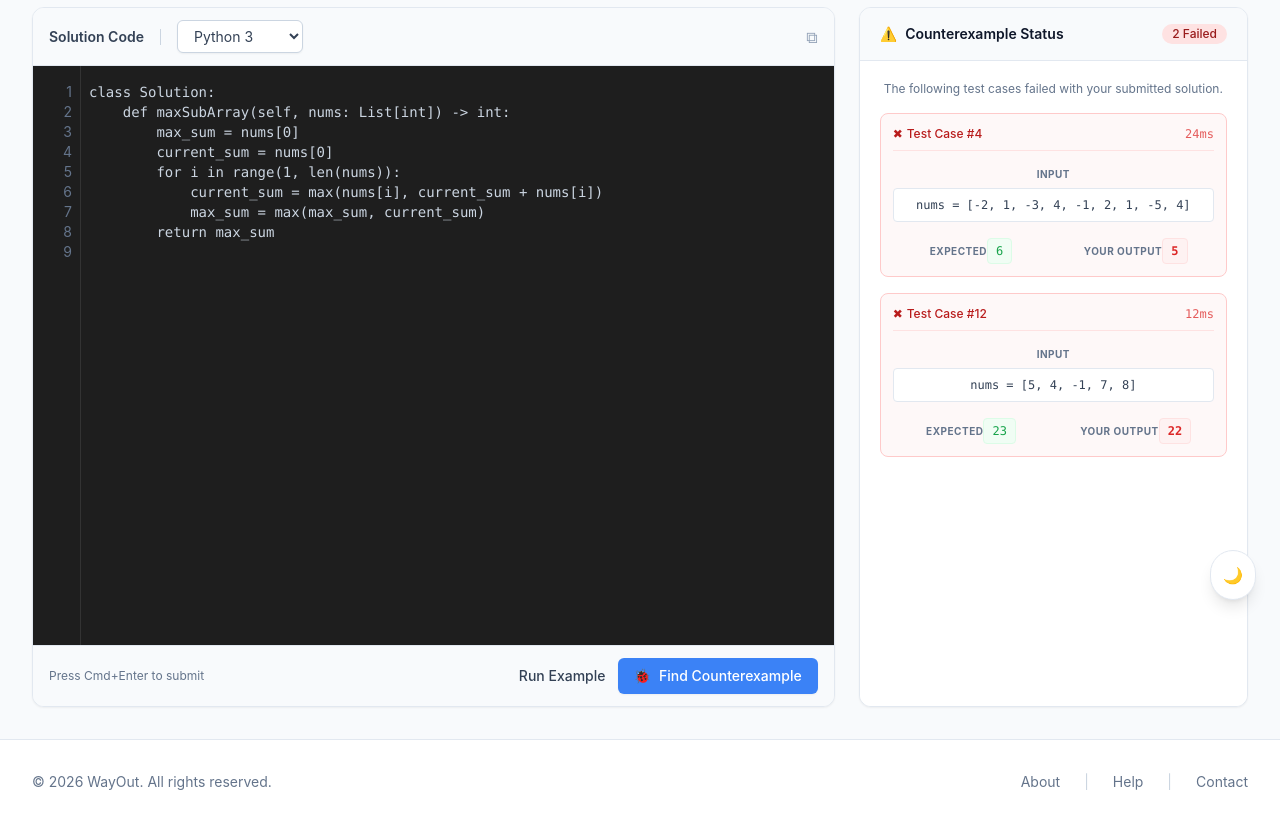
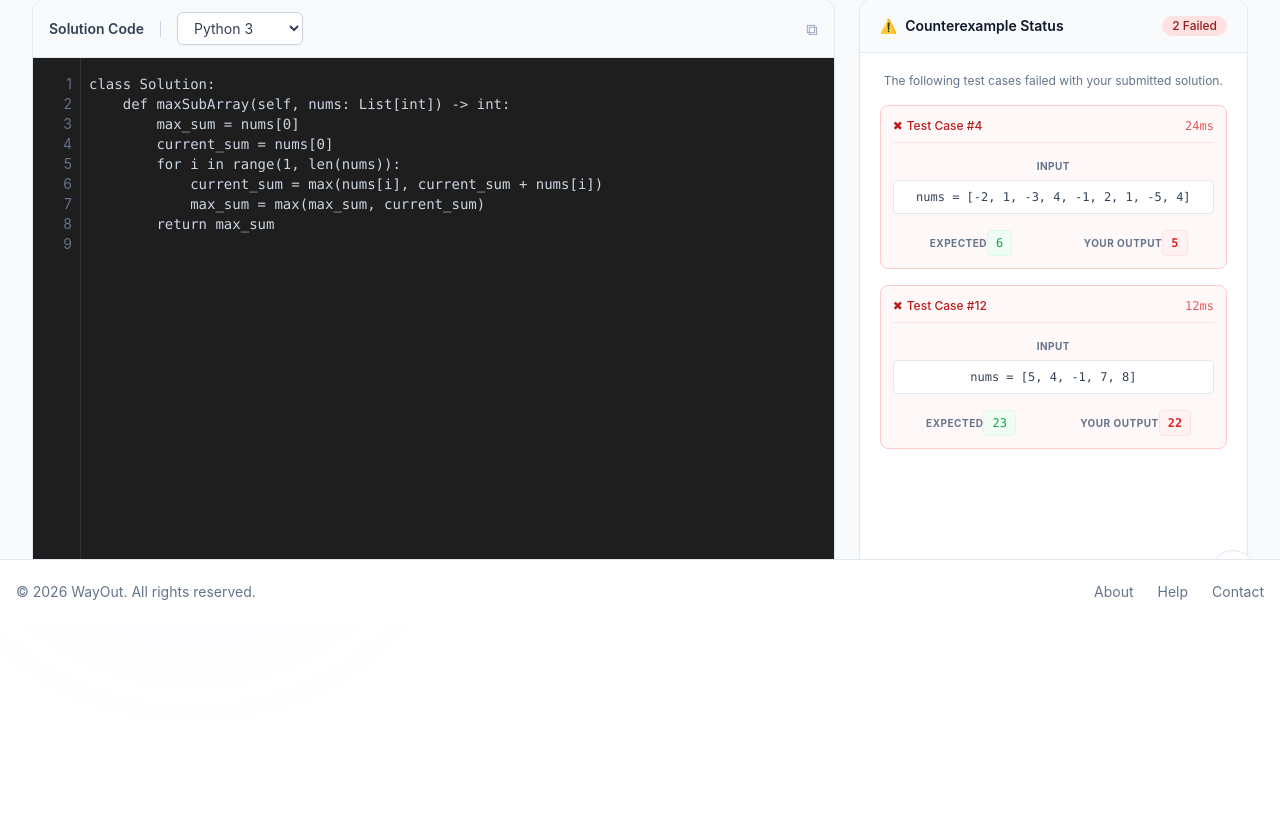
Before and after one commit to team-dopamine/wayout-web, a React (Create React App) app: page /counter-example in a window 1280 px wide. Shown: the part 176-1000 px from the top of the page. After the commit the page ends 800 px from the top, so only its background shows below. Built offline with nearby package versions, Linux system fonts and the light colour scheme.

Commit message:
fix: footer를 스크롤과 무관하게 화면 하단에 고정

```diff
--- a/src/components/counterexample/FooterLinks.tsx
+++ b/src/components/counterexample/FooterLinks.tsx
@@ -7,28 +7,14 @@ type Props = {
 
 export default function FooterLinks({ onAbout, onHelp, onContact }: Props) {
   return (
-    <footer className="border-t border-slate-200 bg-white py-8 dark:border-slate-700 dark:bg-slate-800">
-      <div className="mx-auto flex max-w-7xl flex-col items-center justify-between gap-4 px-4 sm:px-6 md:flex-row lg:px-8">
-        <span className="text-sm text-slate-500 dark:text-slate-400">
-          © 2026 WayOut. All rights reserved.
-        </span>
+    <footer className="fixed bottom-0 left-0 z-[9999] w-full border-t border-slate-200 bg-white dark:bg-slate-800">
+      <div className="mx-auto flex h-16 max-w-7xl items-center justify-between px-4">
+        <span className="text-sm text-slate-500">© 2026 WayOut. All rights reserved.</span>
 
-        <div className="flex items-center gap-6 text-sm text-slate-500 dark:text-slate-400">
-          <button type="button" className="transition-colors hover:text-blue-500" onClick={onAbout}>
-            About
-          </button>
-          <span className="text-slate-300 dark:text-slate-700">|</span>
-          <button type="button" className="transition-colors hover:text-blue-500" onClick={onHelp}>
-            Help
-          </button>
-          <span className="text-slate-300 dark:text-slate-700">|</span>
-          <button
-            type="button"
-            className="transition-colors hover:text-blue-500"
-            onClick={onContact}
-          >
-            Contact
-          </button>
+        <div className="flex gap-6 text-sm text-slate-500">
+          <button onClick={onAbout}>About</button>
+          <button onClick={onHelp}>Help</button>
+          <button onClick={onContact}>Contact</button>
         </div>
       </div>
     </footer>
--- a/src/pages/CounterExamplePage.tsx
+++ b/src/pages/CounterExamplePage.tsx
@@ -36,7 +36,8 @@ export default function CounterExamplePage() {
   };
 
   return (
-    <div className="min-h-screen bg-slate-50 text-slate-700 transition-colors duration-300 dark:bg-slate-900 dark:text-slate-200">
+    // ✅ min-h-screen -> h-screen (스크롤 기준 고정)
+    <div className="flex h-screen flex-col overflow-hidden bg-slate-50 text-slate-700 dark:bg-slate-900 dark:text-slate-200">
       <CounterExampleHeader
         onLogoClick={() => console.log('logo')}
         onAllSubmissions={() => console.log('submissions')}
@@ -45,7 +46,8 @@ export default function CounterExamplePage() {
         onSignIn={() => console.log('signin')}
       />
 
-      <main className="relative flex flex-col items-center px-4 py-8 sm:px-6 lg:px-8">
+      {/* ✅ min-h-screen 제거 + flex-1로 남은 영역 차지 + 여기만 스크롤 */}
+      <main className="relative flex-1 overflow-y-auto bg-slate-50 px-4 py-8 pb-24 pt-6 sm:px-6 lg:px-8 dark:bg-slate-900">
         <div className="pointer-events-none fixed right-0 top-20 -z-10 h-96 w-96 rounded-full bg-blue-400/5 blur-3xl" />
         <div className="pointer-events-none fixed bottom-0 left-0 -z-10 h-96 w-96 rounded-full bg-purple-400/5 blur-3xl" />
 
```
